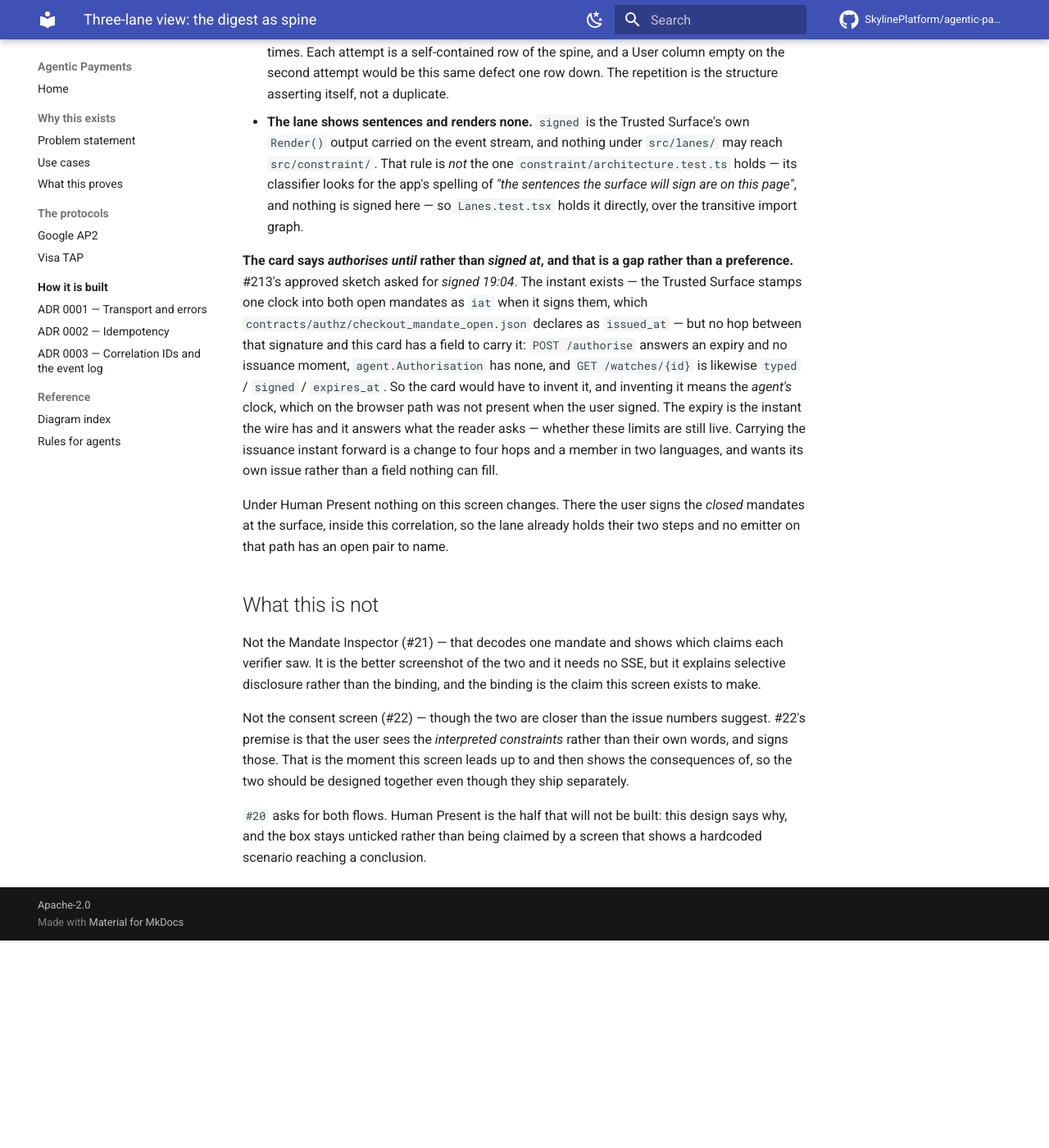
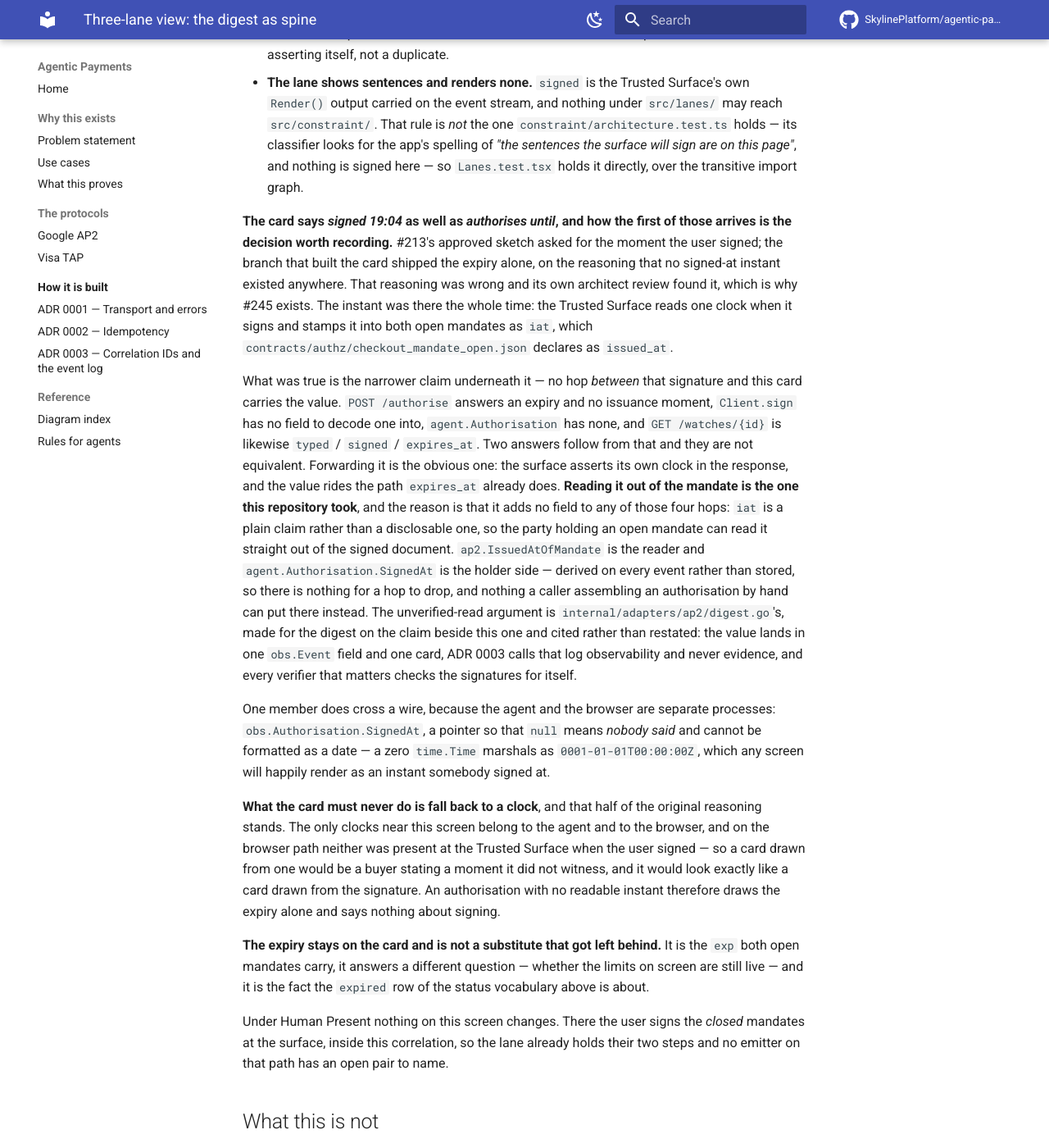
Before and after one commit to SkylinePlatform/agentic-payments, an MkDocs documentation site: the page built from docs/specs/2026-08-06-three-lane-view-design.md, in a window 1280 px wide and 1400 px high, scrolled down 29879 px. Shown: the whole window at 82% size. Built offline with MkDocs 1.6.1 and Material for MkDocs 9.7.7, drawn with Linux system fonts in a browser that asks for light colours; comment, search, counter and statistics services are not loaded; before the commit the page ends 31026 px from its top, so only the background shows below that; some of the changed text lies outside the part shown.

Commit message:
docs(authz): the three-lane spec records what closed the signed-at gap
The paragraph on this recorded the gap and the wrong reason for it: that
carrying an issuance instant forward would mean a change to four hops and a
member in two languages. It means neither. The instant is a plain claim
inside the mandates the agent holds, so `POST /authorise`, `Client.sign`,
`agent.Authorisation` and `GET /watches/{id}` are all untouched.

It now records both candidate answers, which was taken and why, why one
member still crosses a wire, and the half of the original reasoning that
stands — that the card must never fall back to a clock, because none of the
clocks near this screen was at the Trusted Surface when the user signed.

`agent.Authorisation.ExpiresAt` gains the other side of the same line: it
is a field because the watch loop acts on it, where the signing instant is
a caption and is read from the signature instead.

Refs #245

```diff
--- a/docs/specs/2026-08-06-three-lane-view-design.md
+++ b/docs/specs/2026-08-06-three-lane-view-design.md
@@ -11,8 +11,10 @@ Human Present is the half that will not be built — see *What this is not*.
 **Issues:** #20, narrow slice of #45. Waited on #12, #16 and #15. Tokens
 revised by #159. *Indicators* added by #185 and consumed by #183, #184 and
 #186. *Where the data comes from* gained the User lane's authorisation card
-with #213. *The head orients* added by #242. *A card is a document* added by
-#241, which changed the unit a card draws and closed #217 and #218 with it.
+with #213, and #245 is where that card started saying when the user signed
+rather than only how long they signed for. *The head orients* added by #242.
+*A card is a document* added by #241, which changed the unit a card draws and
+closed #217 and #218 with it.
 
 ## The standard this screen is held to
 
@@ -1210,19 +1212,52 @@ things about it are design rather than implementation, and belong here:
   nothing is signed here — so `Lanes.test.tsx` holds it directly, over the
   transitive import graph.
 
-**The card says *authorises until* rather than *signed at*, and that is a gap
-rather than a preference.** #213's approved sketch asked for *signed 19:04*. The
-instant exists — the Trusted Surface stamps one clock into both open mandates as
-`iat` when it signs them, which `contracts/authz/checkout_mandate_open.json`
-declares as `issued_at` — but no hop between that signature and this card has a
-field to carry it: `POST /authorise` answers an expiry and no issuance moment,
+**The card says *signed 19:04* as well as *authorises until*, and how the first
+of those arrives is the decision worth recording.** #213's approved sketch asked
+for the moment the user signed; the branch that built the card shipped the expiry
+alone, on the reasoning that no signed-at instant existed anywhere. That reasoning
+was wrong and its own architect review found it, which is why #245 exists. The
+instant was there the whole time: the Trusted Surface reads one clock when it
+signs and stamps it into both open mandates as `iat`, which
+`contracts/authz/checkout_mandate_open.json` declares as `issued_at`.
+
+What was true is the narrower claim underneath it — no hop *between* that
+signature and this card carries the value. `POST /authorise` answers an expiry and
+no issuance moment, `Client.sign` has no field to decode one into,
 `agent.Authorisation` has none, and `GET /watches/{id}` is likewise `typed` /
-`signed` / `expires_at`. So the card would have to invent it, and inventing it
-means the *agent's* clock, which on the browser path was not present when the
-user signed. The expiry is the instant the wire has and it answers what the
-reader asks — whether these limits are still live. Carrying the issuance instant
-forward is a change to four hops and a member in two languages, and wants its own
-issue rather than a field nothing can fill.
+`signed` / `expires_at`. Two answers follow from that and they are not equivalent.
+Forwarding it is the obvious one: the surface asserts its own clock in the
+response, and the value rides the path `expires_at` already does. **Reading it out
+of the mandate is the one this repository took**, and the reason is that it adds
+no field to any of those four hops: `iat` is a plain claim rather than a
+disclosable one, so the party holding an open mandate can read it straight out of
+the signed document. `ap2.IssuedAtOfMandate` is the reader and
+`agent.Authorisation.SignedAt` is the holder side — derived on every event rather
+than stored, so there is nothing for a hop to drop, and nothing a caller
+assembling an authorisation by hand can put there instead. The unverified-read
+argument is `internal/adapters/ap2/digest.go`'s, made for the digest on the claim
+beside this one and cited rather than restated: the value lands in one
+`obs.Event` field and one card, ADR 0003 calls that log observability and never
+evidence, and every verifier that matters checks the signatures for itself.
+
+One member does cross a wire, because the agent and the browser are separate
+processes: `obs.Authorisation.SignedAt`, a pointer so that `null` means *nobody
+said* and cannot be formatted as a date — a zero `time.Time` marshals as
+`0001-01-01T00:00:00Z`, which any screen will happily render as an instant
+somebody signed at.
+
+**What the card must never do is fall back to a clock**, and that half of the
+original reasoning stands. The only clocks near this screen belong to the agent
+and to the browser, and on the browser path neither was present at the Trusted
+Surface when the user signed — so a card drawn from one would be a buyer stating a
+moment it did not witness, and it would look exactly like a card drawn from the
+signature. An authorisation with no readable instant therefore draws the expiry
+alone and says nothing about signing.
+
+**The expiry stays on the card and is not a substitute that got left behind.** It
+is the `exp` both open mandates carry, it answers a different question — whether
+the limits on screen are still live — and it is the fact the `expired` row of the
+status vocabulary above is about.
 
 Under Human Present nothing on this screen changes. There the user signs the
 *closed* mandates at the surface, inside this correlation, so the lane already
```
Also changed, not shown: 2 other files.
